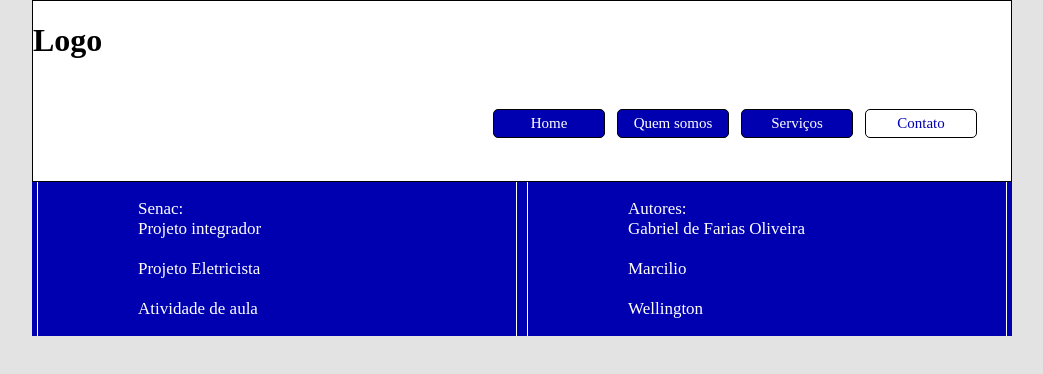
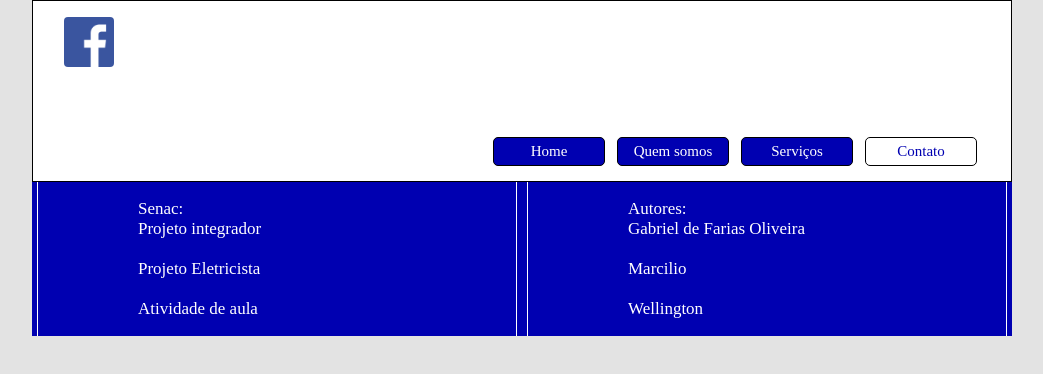
Before and after one commit to gabrieldefarias/projeto_integrador, a plain HTML site: page contato.html in a window 1280 px wide. Shown: the whole page, without its empty margins (118-1161 px from the left). Drawn offline with Linux system fonts and the light colour scheme.

Commit message:
31/05/2021 - Ajuste

```diff
--- a/contato.html
+++ b/contato.html
@@ -11,9 +11,7 @@
 <body>
     <div id="estrutura">
         <div id="header">
-            <div id="logo">
-                <h1>Logo</h1>
-            </div>
+            <img src="imagens/facebook.png" class="logo" alt="Logo">
             <div id="menu">
                 <ul>
                     <li><a href="index.html">Home</a></li>
```
Also changed, not shown: quem.html (+1 -3 lines), servico.html (+1 -3 lines).
